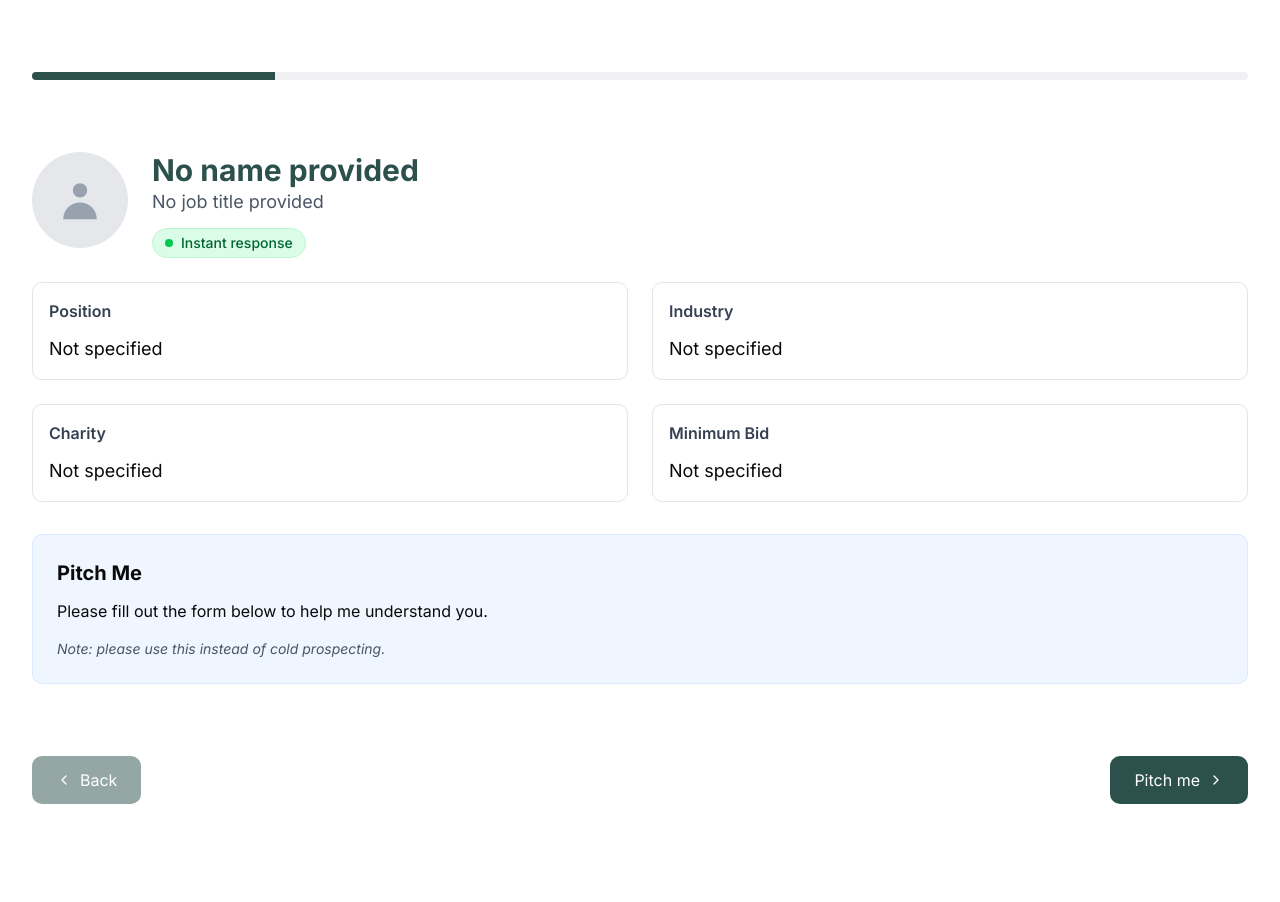
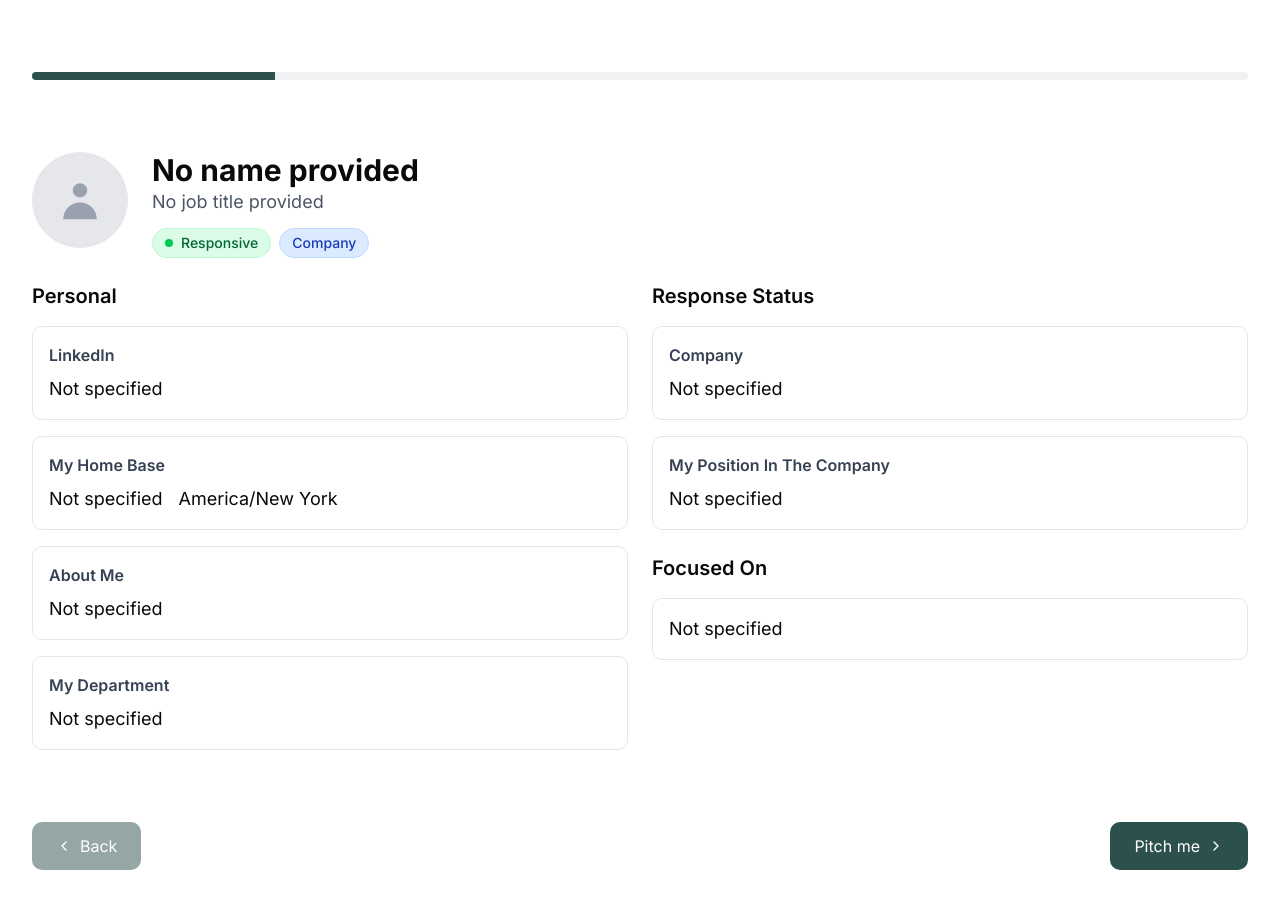
Before and after one commit to Moeed-Tahir/email-automation, a Next.js app: page /survay-form/1 in a window 1280 px wide. Before the commit the page ends 836 px from the top, so only its background shows below. Built offline with nearby package versions, Linux system fonts and the light colour scheme; a web font is replaced by a local one.

Commit message:
add changes in survay form and profile

```diff
--- a/pages/api/models/SurvayForm.js
+++ b/pages/api/models/SurvayForm.js
@@ -22,7 +22,13 @@ const survayFormSchema = new mongoose.Schema(
         escrowDonation: { type: String, required: false },
         charityDonation: { type: String, required: false },
         status: { type: String, required: false, default: "Pending" },
-        totalScore: { type: String, required: false }
+        totalScore: { type: String, required: false },
+        company: { type: String, required: false },
+        jobTitle: { type: String, required: false },
+        phoneNumber: { type: String, required: false },
+        city: { type: String, required: false },
+        state: { type: String, required: false },
+        country: { type: String, required: false },
     },
     { timestamps: true }
 );
--- a/pages/api/models/User.js
+++ b/pages/api/models/User.js
@@ -27,7 +27,12 @@ const userSchema = new mongoose.Schema(
         questionSolution: { type: String, required: false },
         howHeard: { type: String, required: false },
         otp: { type: String, required: false },
-        otpExpires: { type: Date, required: false }
+        otpExpires: { type: Date, required: false },
+        linkedInProfile: { type: String, required: false },
+        location: { type: String, required: false },
+        aboutMe: { type: String, required: false },
+        department: { type: String, required: false },
+        focus: { type: String, required: false },
     },
     { timestamps: true }
 );
--- a/src/app/[user]/profile/page.jsx
+++ b/src/app/[user]/profile/page.jsx
@@ -4,7 +4,6 @@ import { Link } from "lucide-react";
 import { Input } from "@/components/ui/input";
 import { Label } from "@/components/ui/label";
 import { Button } from "@/components/ui/button";
-import { Checkbox } from "@/components/ui/checkbox";
 import Cookies from "js-cookie";
 import axios from "axios";
 import { useEffect, useState } from "react";
@@ -14,7 +13,7 @@ import { Dialog, DialogTrigger, DialogContent, DialogFooter } from "@/components
 
 export default function Page() {
   const [profileData, setProfileData] = useState({
-    userProfileName: "",
+    userName: "",
     userProfileEmail: "",
     companyName: "",
     jobTitle: "",
@@ -23,7 +22,12 @@ export default function Page() {
     minimumBidDonation: "",
     calendarLink: "",
     howHeard: "",
-    questionSolution: ""
+    questionSolution: "",
+    linkedInProfile: "",
+    location: "",
+    aboutMe: "",
+    department: "",
+    focus: ""
   });
   const [formData, setFormData] = useState({ ...profileData });
 
@@ -109,17 +113,57 @@ export default function Page() {
     <SidebarInset>
       <div className="flex flex-1 flex-col w-full mx-auto py-3 px-5 space-y-10">
         <div className="flex flex-1 flex-col w-full mx-auto py-4 px-6 space-y-10 border rounded-xl">
-          {/* Personal Information */}
           <div className="space-y-6">
             <h2 className="text-2xl font-semibold">Personal Information</h2>
+            <div className="grid grid-cols-1 md:grid-cols-2 gap-6">
+              {[
+                { id: "userName", label: "Full Name", key: "userName", placeholder: "Enter your full name" },
+                { id: "email", label: "Email", key: "userProfileEmail", placeholder: "Enter your email", type: "email" },
+                { id: "location", label: "Location", key: "location", placeholder: "Enter your location" },
+                { id: "linkedInProfile", label: "LinkedIn Profile", key: "linkedInProfile", placeholder: "Enter your LinkedIn profile URL", type: "url" },
+              ].map(({ id, label, key, placeholder, type = "text" }) => (
+                <div key={id} className="space-y-2">
+                  <Label htmlFor={id}>{label}</Label>
+                  <Input
+                    id={id}
+                    type={type}
+                    value={formData[key]}
+                    placeholder={placeholder}
+                    onChange={(e) =>
+                      setFormData((prev) => ({ ...prev, [key]: e.target.value }))
+                    }
+                    disabled={!isEditing}
+                  />
+                </div>
+              ))}
+            </div>
+
+            <div className="space-y-2">
+              <Label htmlFor="aboutMe">About Me</Label>
+              <textarea
+                id="aboutMe"
+                className="flex min-h-[80px] w-full rounded-md border border-input bg-background px-3 py-2 text-sm ring-offset-background placeholder:text-muted-foreground focus-visible:outline-none focus-visible:ring-2 focus-visible:ring-ring focus-visible:ring-offset-2 disabled:cursor-not-allowed disabled:opacity-50"
+                value={formData.aboutMe}
+                placeholder="Tell us about yourself"
+                onChange={(e) =>
+                  setFormData((prev) => ({ ...prev, aboutMe: e.target.value }))
+                }
+                disabled={!isEditing}
+                rows={4}
+              />
+            </div>
+          </div>
+
+          <div className="space-y-6">
+            <h2 className="text-2xl font-semibold">Company Information</h2>
 
             <div className="grid grid-cols-1 md:grid-cols-2 gap-6">
               {[
-                { id: "fullName", label: "Full Name", key: "userName", placeholder: "Enter your full name" },
-                { id: "email", label: "Email", key: "userProfileEmail", placeholder: "Enter your email", type: "email" },
                 { id: "companyName", label: "Company Name", key: "companyName", placeholder: "Enter your company name" },
                 { id: "jobTitle", label: "Job Title", key: "jobTitle", placeholder: "Enter your job title" },
-                { id: "industry", label: "Industry", key: "industry", placeholder: "Enter your industry" }
+                { id: "department", label: "Department", key: "department", placeholder: "Enter your department" },
+                { id: "industry", label: "Industry", key: "industry", placeholder: "Enter your industry" },
+                { id: "focus", label: "Focus", key: "focus", placeholder: "Enter your focus area" },
               ].map(({ id, label, key, placeholder, type = "text" }) => (
                 <div key={id} className="space-y-2">
                   <Label htmlFor={id}>{label}</Label>
@@ -138,7 +182,6 @@ export default function Page() {
             </div>
           </div>
 
-          {/* Donation Information */}
           <div className="space-y-6">
             <h2 className="text-2xl font-semibold">Donation Information</h2>
 
@@ -166,10 +209,8 @@ export default function Page() {
                 </div>
               ))}
             </div>
-
           </div>
 
-          {/* Schedule */}
           <div className="space-y-6">
             <h2 className="text-2xl font-semibold">Schedule</h2>
             <div className="space-y-2">
--- a/src/components/SurvayForm.jsx
+++ b/src/components/SurvayForm.jsx
@@ -8,6 +8,10 @@ import {
   BadgeDollarSign,
   ChevronRight,
   ChevronLeft,
+  Briefcase,
+  Building,
+  Phone,
+  MapPin,
 } from "lucide-react";
 import { useRouter } from "next/navigation";
 import axios from "axios";
@@ -20,8 +24,15 @@ const SurveyForm = ({ userId }) => {
   });
   const [formData, setFormData] = useState({
     bidAmount: "",
-    name: "",
+    firstName: "",
+    lastName: "",
     email: "",
+    company: "",
+    jobTitle: "",
+    phoneNumber: "",
+    city: "",
+    state: "",
+    country: "",
     solutionDescription: "",
     businessChallengeSolution: "",
     businessProblem: "",
@@ -53,16 +64,50 @@ const SurveyForm = ({ userId }) => {
     if (currentTab === 1) {
       const newErrors = {};
 
-      if (!formData.name.trim()) {
-        newErrors.name = "Name is required";
+      // Validate first name
+      if (!formData.firstName.trim()) {
+        newErrors.firstName = "First name is required";
       }
 
+      // Validate last name
+      if (!formData.lastName.trim()) {
+        newErrors.lastName = "Last name is required";
+      }
+
+      // Validate email
       if (!formData.email.trim()) {
         newErrors.email = "Email is required";
       } else if (!/^\S+@\S+\.\S+$/.test(formData.email)) {
         newErrors.email = "Email is invalid";
       }
 
+      // Validate company
+      if (!formData.company.trim()) {
+        newErrors.company = "Company is required";
+      }
+
+      // Validate job title
+      if (!formData.jobTitle.trim()) {
+        newErrors.jobTitle = "Job title is required";
+      }
+
+      // Validate phone number
+      if (!formData.phoneNumber.trim()) {
+        newErrors.phoneNumber = "Phone number is required";
+      }
+
+      // Validate location fields
+      if (!formData.city.trim()) {
+        newErrors.city = "City is required";
+      }
+      if (!formData.state.trim()) {
+        newErrors.state = "State is required";
+      }
+      if (!formData.country.trim()) {
+        newErrors.country = "Country is required";
+      }
+
+      // Validate bid amount
       if (!formData.bidAmount) {
         newErrors.bidAmount = "Bid amount is required";
       } else if (isNaN(formData.bidAmount) || Number(formData.bidAmount) <= 0) {
@@ -227,10 +272,7 @@ const SurveyForm = ({ userId }) => {
               </div>
 
               <div className="flex-1">
-                <h1
-                  className="text-3xl font-bold"
-                  style={{ color: "rgba(44, 81, 76, 1)" }}
-                >
+                <h1 className="text-3xl font-bold">
                   {profileData.userName || "No name provided"}
                 </h1>
                 <p className="text-lg text-gray-600">
@@ -238,73 +280,136 @@ const SurveyForm = ({ userId }) => {
                   {profileData.companyName && ` at ${profileData.companyName}`}
                 </p>
 
-                <div className="mt-3 inline-flex items-center px-3 py-1 rounded-full bg-green-100 border border-green-200">
+                <div className="mt-3 flex flex-wrap gap-2">
+                  <div className="inline-flex items-center px-3 py-1 rounded-full bg-green-100 border border-green-200">
                     <span className="w-2 h-2 rounded-full bg-green-500 mr-2"></span>
                     <span className="text-sm font-medium text-green-800">
-                    Instant response
+                      Responsive
                     </span>
+                  </div>
+                  <div className="inline-flex items-center px-3 py-1 rounded-full bg-blue-100 border border-blue-200">
+                    <span className="text-sm font-medium text-blue-800">
+                      Company
+                    </span>
+                  </div>
                 </div>
               </div>
             </div>
 
             <div className="grid grid-cols-2 gap-6 mb-8">
+              {/* Personal Information */}
+              <div className="col-span-1">
+                <h2 className="text-xl font-semibold mb-4">Personal</h2>
+                <div className="space-y-4">
                   <div className="p-4 border rounded-lg">
-                <h3 className="font-semibold text-gray-700 mb-3">Position</h3>
+                    <h3 className="font-semibold text-gray-700 mb-2">LinkedIn</h3>
+                    <p className="text-lg">
+                      {profileData.linkedInProfile || "Not specified"}
+                    </p>
+                  </div>
+                  <div className="p-4 border rounded-lg">
+                    <h3 className="font-semibold text-gray-700 mb-2">My Home Base</h3>
+                    <div className="flex gap-4">
+                      <p className="text-lg">
+                        {profileData.location || "Not specified"}
+                      </p>
+                      <p className="text-lg">
+                        {profileData.timezone || "America/New York"}
+                      </p>
+                    </div>
+                  </div>
+                  <div className="p-4 border rounded-lg">
+                    <h3 className="font-semibold text-gray-700 mb-2">About Me</h3>
+                    <p className="text-lg">
+                      {profileData.aboutMe || "Not specified"}
+                    </p>
+                  </div>
+                  <div className="p-4 border rounded-lg">
+                    <h3 className="font-semibold text-gray-700 mb-2">My Department</h3>
+                    <p className="text-lg">
+                      {profileData.department || "Not specified"}
+                    </p>
+                  </div>
+                </div>
+              </div>
+
+              {/* Company Information */}
+              <div className="col-span-1">
+                <h2 className="text-xl font-semibold mb-4">Response Status</h2>
+                <div className="space-y-4">
+                  <div className="p-4 border rounded-lg">
+                    <h3 className="font-semibold text-gray-700 mb-2">Company</h3>
+                    <p className="text-lg">
+                      {profileData.companyName || "Not specified"}
+                    </p>
+                  </div>
+                  <div className="p-4 border rounded-lg">
+                    <h3 className="font-semibold text-gray-700 mb-2">My Position In The Company</h3>
                     <p className="text-lg">
                       {profileData.jobTitle || "Not specified"}
                     </p>
                   </div>
+                </div>
+
+                <h2 className="text-xl font-semibold mb-4 mt-6">Focused On</h2>
                 <div className="p-4 border rounded-lg">
-                <h3 className="font-semibold text-gray-700 mb-3">Industry</h3>
                   <p className="text-lg">
-                  {profileData.industry || "Not specified"}
-                </p>
-              </div>
-              <div className="p-4 border rounded-lg">
-                <h3 className="font-semibold text-gray-700 mb-3">Charity</h3>
-                <p className="text-lg">
-                  {profileData.charityCompany || "Not specified"}
-                </p>
-              </div>
-              <div className="p-4 border rounded-lg">
-                <h3 className="font-semibold text-gray-700 mb-3">
-                  Minimum Bid
-                </h3>
-                <p className="text-lg">
-                  {profileData.minimumBidDonation
-                    ? `$${profileData.minimumBidDonation}`
-                    : "Not specified"}
+                    {profileData.focus || "Not specified"}
                   </p>
                 </div>
               </div>
-
-            <div className="bg-blue-50 p-6 rounded-lg border border-blue-100 mb-8">
-              <h3 className="text-xl font-bold mb-3">Pitch Me</h3>
-              <p className="mb-4">
-                Please fill out the form below to help me understand you.
-              </p>
-              <p className="text-sm italic text-gray-600">
-                Note: please use this instead of cold prospecting.
-              </p>
             </div>
           </div>
         );
       case 1:
         return (
           <>
-            <p className="font-medium text-2xl mb-6">
-              Enter Your Name and Email
-            </p>
+            <p className="font-medium text-2xl mb-6">Enter Your Information</p>
+
+            {/* Name Fields */}
+            <div className="grid grid-cols-1 md:grid-cols-2 gap-4">
               <InputField
-              label="Name"
+                label="First Name *"
                 type="text"
                 icon={<User />}
-              value={formData.name}
-              onChange={(val) => setFormData({ ...formData, name: val })}
-              error={errors.name}
+                value={formData.firstName}
+                onChange={(val) => setFormData({ ...formData, firstName: val })}
+                error={errors.firstName}
               />
               <InputField
-              label="Email Address"
+                label="Last Name *"
+                type="text"
+                icon={<User />}
+                value={formData.lastName}
+                onChange={(val) => setFormData({ ...formData, lastName: val })}
+                error={errors.lastName}
+              />
+            </div>
+
+            {/* Company Information */}
+            <div className="grid grid-cols-1 md:grid-cols-2 gap-4">
+              <InputField
+                label="Company *"
+                type="text"
+                icon={<Building />}
+                value={formData.company}
+                onChange={(val) => setFormData({ ...formData, company: val })}
+                error={errors.company}
+              />
+              <InputField
+                label="Job Title *"
+                type="text"
+                icon={<Briefcase />}
+                value={formData.jobTitle}
+                onChange={(val) => setFormData({ ...formData, jobTitle: val })}
+                error={errors.jobTitle}
+              />
+            </div>
+
+            {/* Contact Information */}
+            <div className="grid grid-cols-1 md:grid-cols-2 gap-4">
+              <InputField
+                label="Email Address *"
                 type="email"
                 icon={<Mail />}
                 value={formData.email}
@@ -312,7 +417,47 @@ const SurveyForm = ({ userId }) => {
                 error={errors.email}
               />
               <InputField
-              label="Bid Amount ($)"
+                label="Phone Number *"
+                type="tel"
+                icon={<Phone />}
+                value={formData.phoneNumber}
+                onChange={(val) => setFormData({ ...formData, phoneNumber: val })}
+                error={errors.phoneNumber}
+              />
+            </div>
+
+            {/* Location Information */}
+            <div className="grid grid-cols-1 md:grid-cols-3 gap-4">
+              <InputField
+                label="City *"
+                type="text"
+                icon={<MapPin />}
+                value={formData.city}
+                onChange={(val) => setFormData({ ...formData, city: val })}
+                error={errors.city}
+              />
+              <InputField
+                label="State *"
+                type="text"
+                icon={<MapPin />}
+                value={formData.state}
+                onChange={(val) => setFormData({ ...formData, state: val })}
+                error={errors.state}
+              />
+              <InputField
+                label="Country *"
+                type="text"
+                icon={<MapPin />}
+                value={formData.country}
+                onChange={(val) => setFormData({ ...formData, country: val })}
+                error={errors.country}
+              />
+            </div>
+
+            {/* Bid Amount */}
+            <div className="mt-4">
+              <InputField
+                label="Bid Amount ($) *"
                 type="number"
                 icon={<BadgeDollarSign />}
                 value={formData.bidAmount}
@@ -324,6 +469,7 @@ const SurveyForm = ({ userId }) => {
                     : null
                 }
               />
+            </div>
           </>
         );
       case 2:
@@ -441,6 +587,7 @@ const SurveyForm = ({ userId }) => {
               }
               error={errors.DonationWilling}
             />
+            {formData.DonationWilling === "Yes" && (
               <>
                 <RadioGroup
                   label="Would you be willing to escrow this donation amount to be released after the meeting takes place?"
@@ -468,6 +615,7 @@ const SurveyForm = ({ userId }) => {
                   error={errors.charityDonation}
                 />
               </>
+            )}
           </>
         );
       default:
@@ -560,8 +708,7 @@ const InputField = ({ label, type, icon, value, onChange, error, hint }) => (
         type={type}
         value={value}
         onChange={(e) => onChange(e.target.value)}
-        className={`w-full pl-10 p-3 border ${
-          error ? "border-red-500" : "border-gray-300"
+        className={`w-full pl-10 p-3 border ${error ? "border-red-500" : "border-gray-300"
           } rounded-lg focus:ring-2 focus:ring-[#2C514C] focus:outline-none`}
       />
     </div>
@@ -582,8 +729,7 @@ const TextAreaField = ({ label, value, onChange, error }) => (
       value={value}
       onChange={(e) => onChange(e.target.value)}
       rows={5}
-      className={`w-full p-3 border ${
-        error ? "border-red-500" : "border-gray-300"
+      className={`w-full p-3 border ${error ? "border-red-500" : "border-gray-300"
         } rounded-lg focus:ring-2 focus:ring-[#2C514C] focus:outline-none`}
     />
     {error && <p className="text-red-500 text-sm mt-1">{error}</p>}
@@ -594,8 +740,7 @@ const TextAreaField = ({ label, value, onChange, error }) => (
 const RadioGroup = ({ label, options, value, onChange, error }) => (
   <div className="space-y-2">
     <label
-      className={`block font-medium ${
-        error ? "text-red-500" : "text-[rgba(33, 37, 41, 1)]"
+      className={`block font-medium ${error ? "text-red-500" : "text-[rgba(33, 37, 41, 1)]"
         }`}
       style={{ fontSize: "16px" }}
     >
@@ -611,8 +756,7 @@ const RadioGroup = ({ label, options, value, onChange, error }) => (
             value={option}
             checked={value === option}
             onChange={(e) => onChange(e.target.value)}
-            className={`h-4 w-4 ${
-              error ? "text-red-500" : "text-[rgba(112,122,136,1)]"
+            className={`h-4 w-4 ${error ? "text-red-500" : "text-[rgba(112,122,136,1)]"
               } border-gray-900`}
           />
           <label
```
Also changed, not shown: pages/api/controllers/SurvayForm.js (+20 -7 lines). Lines whose indentation alone changed are shown as unchanged.
